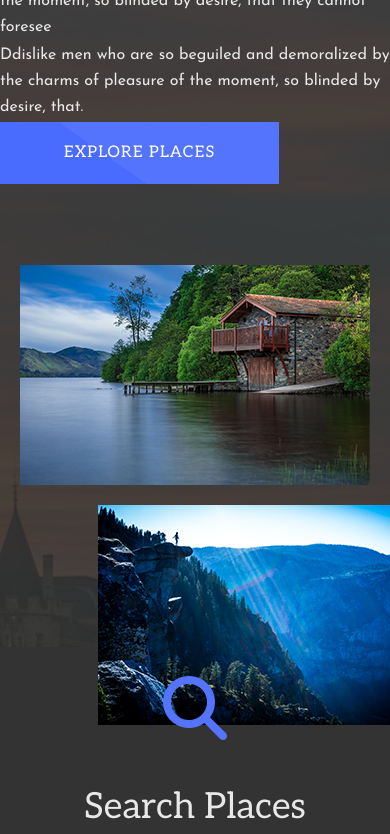
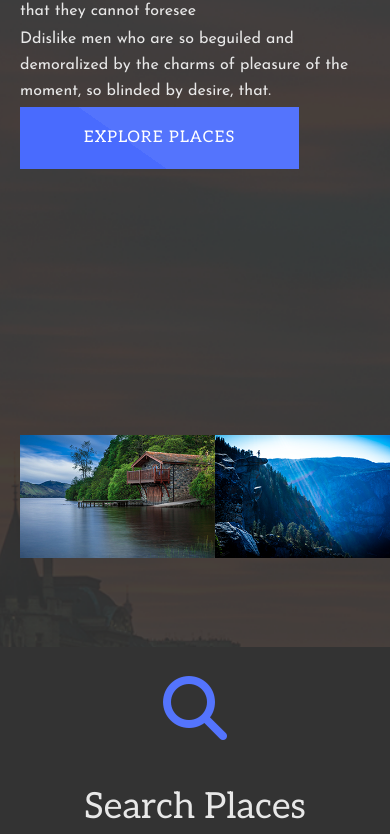
Before and after one commit to LiubovSmyrnova/deadline, a plain HTML site: page index.html in a window 390 px wide. Shown: the part 860-1694 px from the top of the page. Drawn offline with Linux system fonts and the light colour scheme.

Commit message:
favicon+media+scroll

```diff
--- a/index.html
+++ b/index.html
@@ -4,10 +4,12 @@
     <meta charset="UTF-8">
     <meta http-equiv="X-UA-Compatible" content="IE=edge">
     <meta name="viewport" content="width=device-width, initial-scale=1.0">
+    <link rel="stylesheet" href="styles/reset.css">
     <link rel="stylesheet" type="text/css" href="//fonts.googleapis.com/css?family=Josefin+Sans" />
     <link href="https://fonts.googleapis.com/css?family=Aleo" rel="stylesheet">
     <link rel="stylesheet" href="styles/styles.css">
     <script src="https://kit.fontawesome.com/898f4e7069.js" crossorigin="anonymous"></script>
+    <link rel="icon" href="images/favicon.png">
     <title>Deadline</title>
 </head>
 <body>
@@ -36,7 +38,6 @@
     </script>
     <script src="https://kit.fontawesome.com/898f4e7069.js" crossorigin="anonymous"></script>
     </nav>
-     <!-- ///////NAVIGATION -->
     <div class="header">
         <h1>BHROMAON</h1>
         <h2>Safe travel Anywhere</h2>
@@ -46,23 +47,20 @@
                 <button class="searchbtn" type="submit">Search <i id="glass" class="fa-solid fa-magnifying-glass"></i></button>
                 </form>
             </div>
-            <div class="btnscroll"><button class="scrolldown" href="#page">Scroll down<i class="fa-solid fa-angle-down"></i></button></div>
+            <div class="btnscroll"> <a href="#page"><button class="scrolldown">Scroll down<i class="fa-solid fa-angle-down"></i></button></a></div>
     </div>
-    <div class="firstpage">
-        <section id="page">
+    <div class="firstpage" id="page">
         <div class="part">
-
        <h5>Why Choose Us</h5>
         <p class="text1">
             Tion and dislike men who are so beguiled and demoralized by desire by the charms of pleasure of the moment, so blinded by desire, that they cannot foresee</p>
             <p>Ddislike men who are so beguiled and demoralized by the charms of pleasure of the moment, so blinded by desire, that.</p>
         <button class="btn-blue">Explore places</button>
     </div>
-    <div class="part">
-        <img src="images/2.png" style="margin:20px;">
-        <img src="images/3.png" style="margin-left:25%;">
+    <div class="part2">
+        <img src="images/2.png" class="image1">
+        <img src="images/3.png" class="image2">
     </div>
-</section>
     </div>
     <div class="iconbar">
         <div class="search-icon">
--- /dev/null
+++ b/styles/reset.css
@@ -0,0 +1,48 @@
+/* http://meyerweb.com/eric/tools/css/reset/
+   v2.0 | 20110126
+   License: none (public domain)
+*/
+
+html, body, div, span, applet, object, iframe,
+h1, h2, h3, h4, h5, h6, p, blockquote, pre,
+a, abbr, acronym, address, big, cite, code,
+del, dfn, em, img, ins, kbd, q, s, samp,
+small, strike, strong, sub, sup, tt, var,
+b, u, i, center,
+dl, dt, dd, ol, ul, li,
+fieldset, form, label, legend,
+table, caption, tbody, tfoot, thead, tr, th, td,
+article, aside, canvas, details, embed,
+figure, figcaption, footer, header, hgroup,
+menu, nav, output, ruby, section, summary,
+time, mark, audio, video {
+	margin: 0;
+	padding: 0;
+	border: 0;
+	font-size: 100%;
+	font: inherit;
+	vertical-align: baseline;
+}
+/* HTML5 display-role reset for older browsers */
+article, aside, details, figcaption, figure,
+footer, header, hgroup, menu, nav, section {
+	display: block;
+}
+body {
+	line-height: 1;
+}
+ol, ul {
+	list-style: none;
+}
+blockquote, q {
+	quotes: none;
+}
+blockquote:before, blockquote:after,
+q:before, q:after {
+	content: '';
+	content: none;
+}
+table {
+	border-collapse: collapse;
+	border-spacing: 0;
+}
--- a/styles/styles.css
+++ b/styles/styles.css
@@ -143,6 +143,18 @@ transition-duration: 0.4s;
     color: white;
     padding: 20px;
 }
+.part2 {
+    display: flex;
+    justify-content: space-around;
+    align-items: flex-start;
+    flex-direction: column;
+    height: 40vh;
+    width: 100%;
+    margin-left: 10%;
+    margin-right: 10%;
+    color: white;
+    padding: 20px;
+}
 .part p {
     font-family: 'Josefin Sans';
     font-style: normal;
@@ -152,6 +164,12 @@ transition-duration: 0.4s;
     display: flex;
     align-items: center;
     color: #E8E8E8;
+}
+.image1 {
+    margin: 20px;
+}
+.image2 {
+    margin-left: 25%;
 }
 .iconbar {
     height: 35vh;
@@ -494,11 +512,14 @@ color: #E8E8E8;
         justify-content: center;
         align-items: center;
     }
-    .part {
+    .part2 {
         margin-left: 0;
         margin-right: 0;
         margin-bottom: 20px;
         padding: 20px;
+        flex-direction: row;
+        margin-top: 50px;
+        align-items: flex-end;
     }
     .iconbar {
         height: 80vh;
@@ -534,4 +555,13 @@ color: #E8E8E8;
     align-items: flex-end;
     height: 30vw;
 }
+.image1 {
+    margin: 0;
+    width: 50vw;
 }
+.image2 {
+    margin-left: 0;
+    width: 50vw;
+    margin: 0;
+}
+   }
```
Also changed, not shown: images/favicon.png (added). Lines whose indentation alone changed are shown as unchanged.
